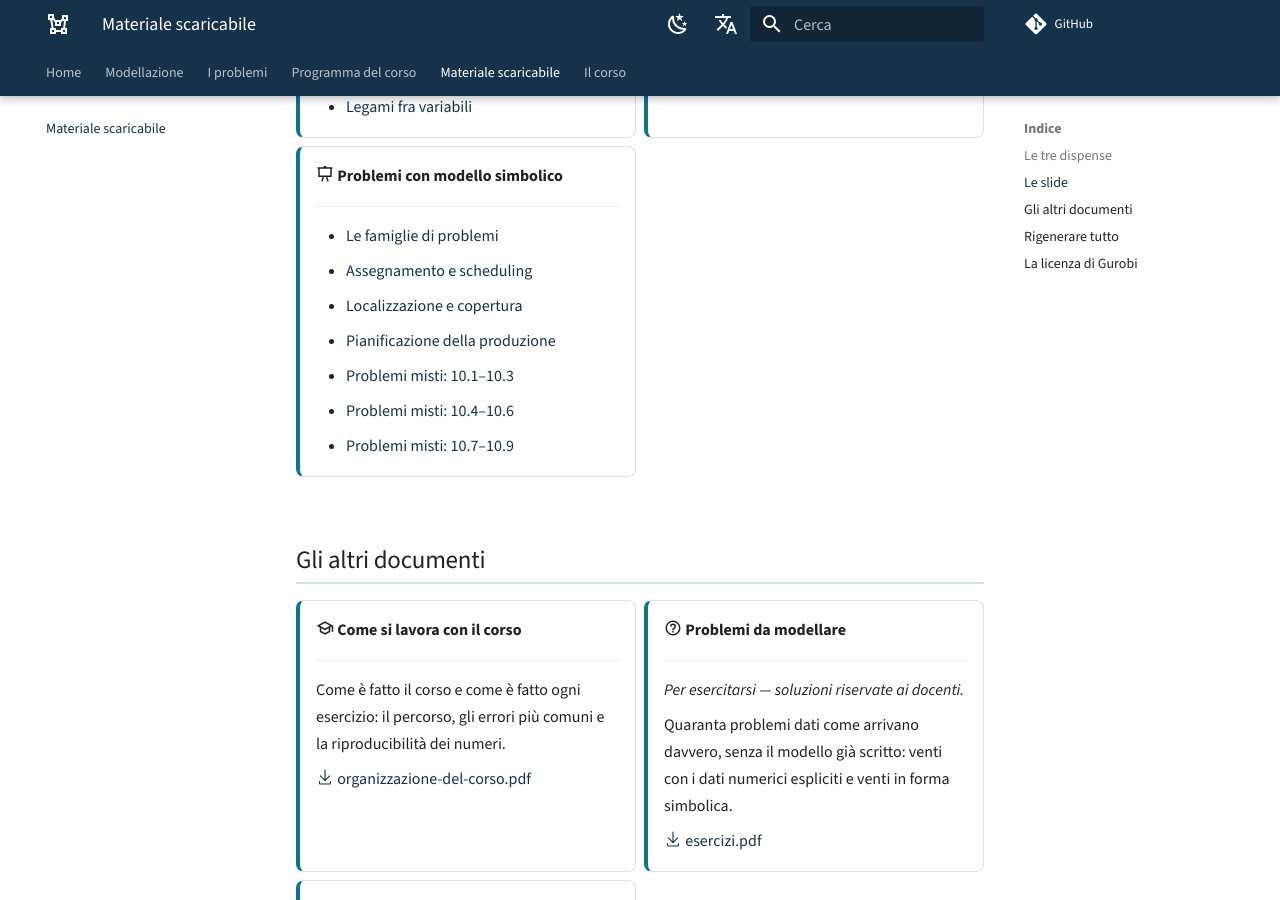
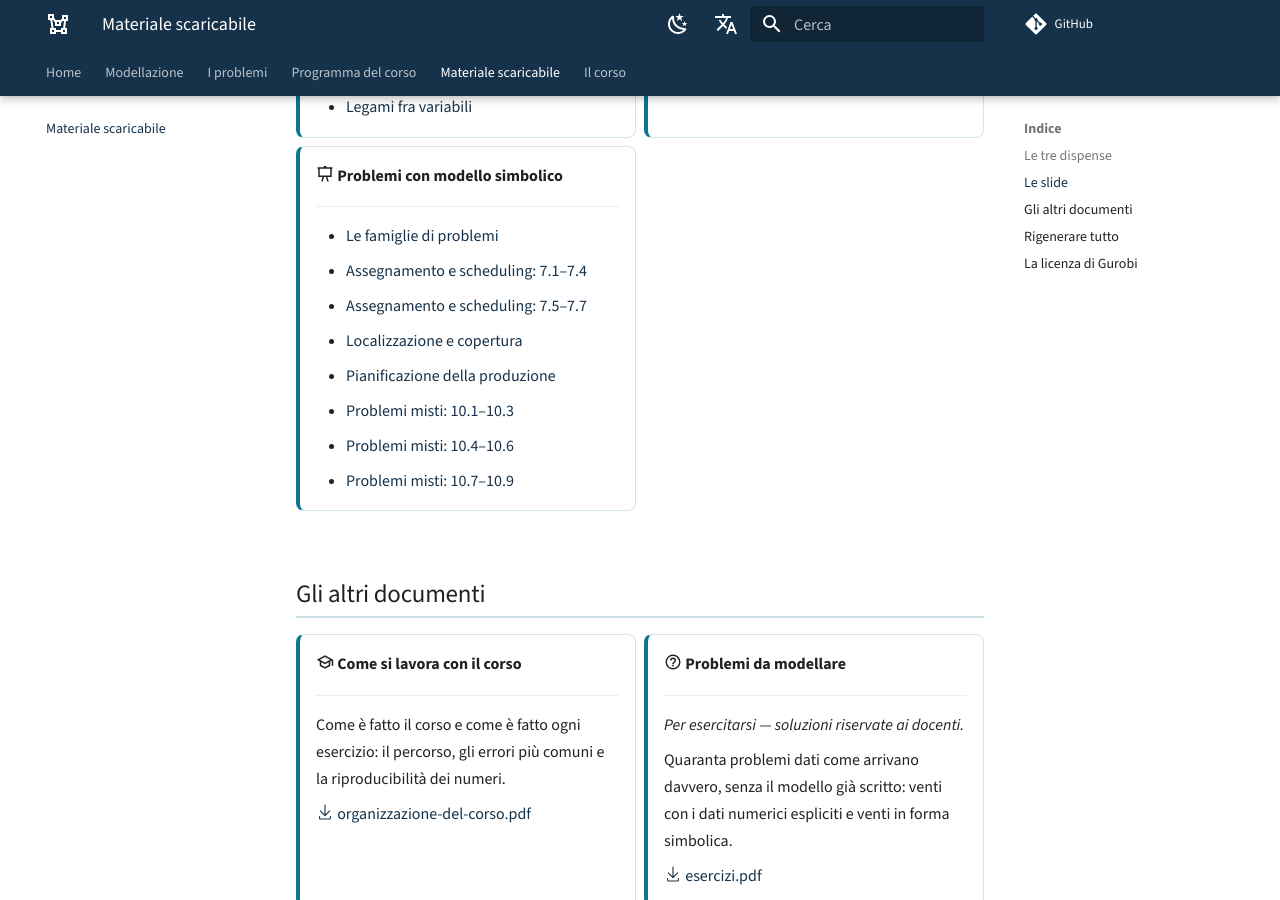
Before and after one commit to fabiofurini/modellazione-mip, an MkDocs documentation site: the page built from docs/materiale.md, in a window 1280 px wide and 900 px high, scrolled down 1314 px. Built offline with MkDocs 1.6.1 and Material for MkDocs 9.7.7, drawn with Linux system fonts in a browser that asks for light colours; comment, search, counter and statistics services are not loaded.

Commit message:
Slide dello scheduling in due parti; tutte le slide dei capitoli in italiano e inglese
Co-Authored-By: Claude Opus 5.5 <noreply@anthropic.com>

```diff
--- a/docs/materiale.md
+++ b/docs/materiale.md
@@ -76,7 +76,8 @@ Le slide delle lezioni, una per capitolo delle dispense (PDF).
     ---
 
     - [Le famiglie di problemi](pdf/slide-08-famiglie.pdf)
-    - [Assegnamento e scheduling](pdf/slide-09-scheduling.pdf)
+    - [Assegnamento e scheduling: 7.1–7.4](pdf/slide-09-scheduling-1.pdf)
+    - [Assegnamento e scheduling: 7.5–7.7](pdf/slide-09-scheduling-2.pdf)
     - [Localizzazione e copertura](pdf/slide-10-localizzazione.pdf)
     - [Pianificazione della produzione](pdf/slide-11-produzione.pdf)
     - [Problemi misti: 10.1–10.3](pdf/slide-12-problemi-misti-1.pdf)
```
Also changed, not shown: 4 other files.
